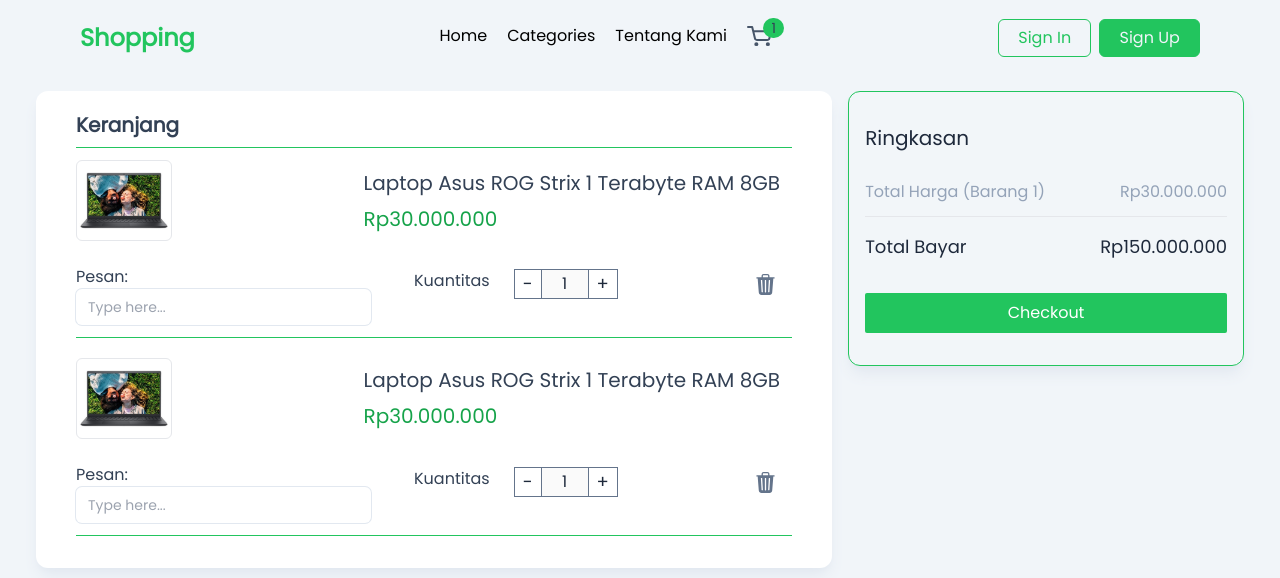
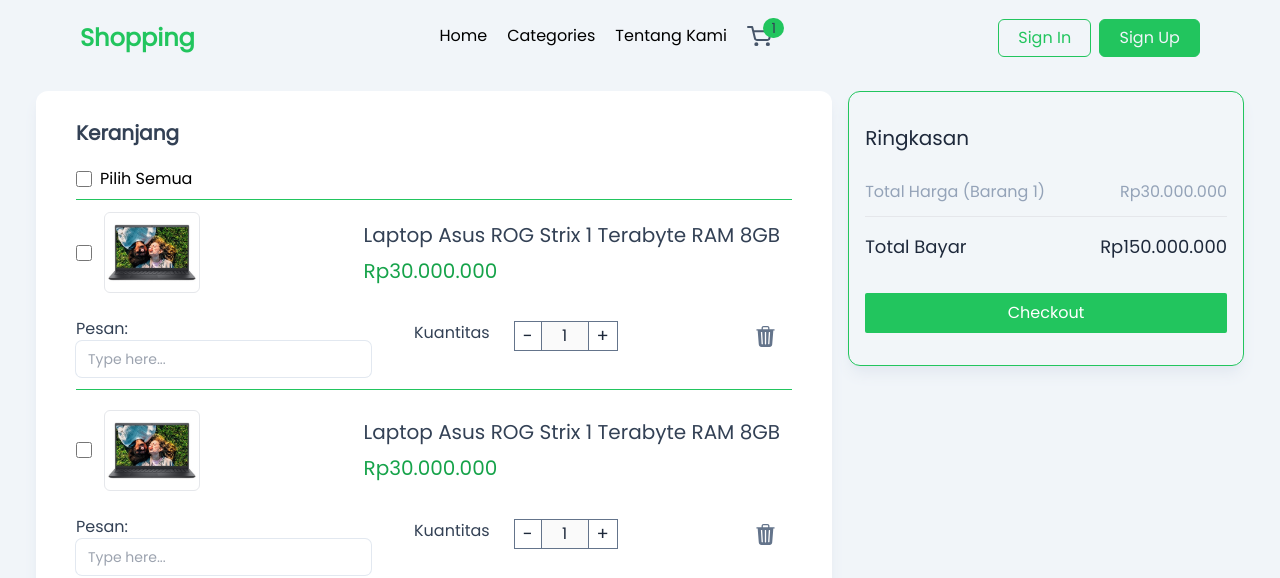
Before and after one commit to galihroswandi/E-comerce, a React (Create React App) app in the folder e-comerce/: page /cart/1 in a window 1280 px wide. Shown: the top 578 px of the page. Built offline with nearby package versions, Linux system fonts and the light colour scheme; no server answers.

Commit message:
Perubahan di cart

```diff
--- a/e-comerce/src/components/organisms/Pages/CartProductsOrgs.jsx
+++ b/e-comerce/src/components/organisms/Pages/CartProductsOrgs.jsx
@@ -6,14 +6,41 @@
 import Ringkasan from "./Ringkasan";
 
 const CartProductsOrgs = () => {
+  const handleChecked = (target) => {
+    const allCheckbox = document.querySelectorAll(".checked");
+    if (target.target.checked === true) {
+      allCheckbox.forEach((e) => (e.checked = true));
+    } else {
+      allCheckbox.forEach((e) => (e.checked = false));
+    }
+  };
+
   return (
     <Fragment>
       <div className="card-wrapper sm:px-5 md:px-9 lg:flex lg:justify-between lg:w-[100%] items-start gap-4 xl:container mb-8">
         <div className="card mt-[5.7rem] mx-2 py-5 px-5 pb-8 box-border bg-white rounded-xl shadow-lg shadow-slate-200 overflow-hidden mb-5 sm:container xl:px-10 xl:box-border">
-          <h1 className="text-xl text-slate-700 font-semibold">Keranjang</h1>
+          <h1 className="text-xl text-slate-700 font-semibold mt-2">
+            Keranjang
+          </h1>
+          <div className="checked flex items-center gap-2 mt-5">
+            <input
+              type="checkbox"
+              name="pilih"
+              id="pilih"
+              className="w-4 h-4 text-blue-600 bg-gray-100 border-gray-300 rounded-md focus:ring-blue-500"
+              onChange={(e) => handleChecked(e)}
+            />
+            <label htmlFor="pilih">Pilih Semua</label>
+          </div>
           <div className="cart-wrapper">
             <div className="desc flex flex-wrap gap-1 justify-between items-center mt-5 border-y-[.1rem] border-green-500 py-5 xl:py-3 xl:mt-2">
-              <div className="des1">
+              <div className="des1 flex justify-center items-center gap-3">
+                <input
+                  type="checkbox"
+                  name="pilih"
+                  id="pilih"
+                  className="checked w-4 h-4 text-blue-600 bg-gray-100 border-gray-300 rounded-md focus:ring-blue-500"
+                />
                 <img
                   src={Product2}
                   alt="Product 2"
@@ -56,7 +83,13 @@
               </div>
             </div>
             <div className="desc flex flex-wrap gap-1 justify-between items-center mt-5 border-b border-green-500 py-5 xl:py-3 xl:mt-2">
-              <div className="des1">
+              <div className="des1 flex justify-center items-center gap-3">
+                <input
+                  type="checkbox"
+                  name="pilih"
+                  id="pilih"
+                  className="checked w-4 h-4 text-blue-600 bg-gray-100 border-gray-300 rounded-md focus:ring-blue-500"
+                />
                 <img
                   src={Product2}
                   alt="Product 2"
```
